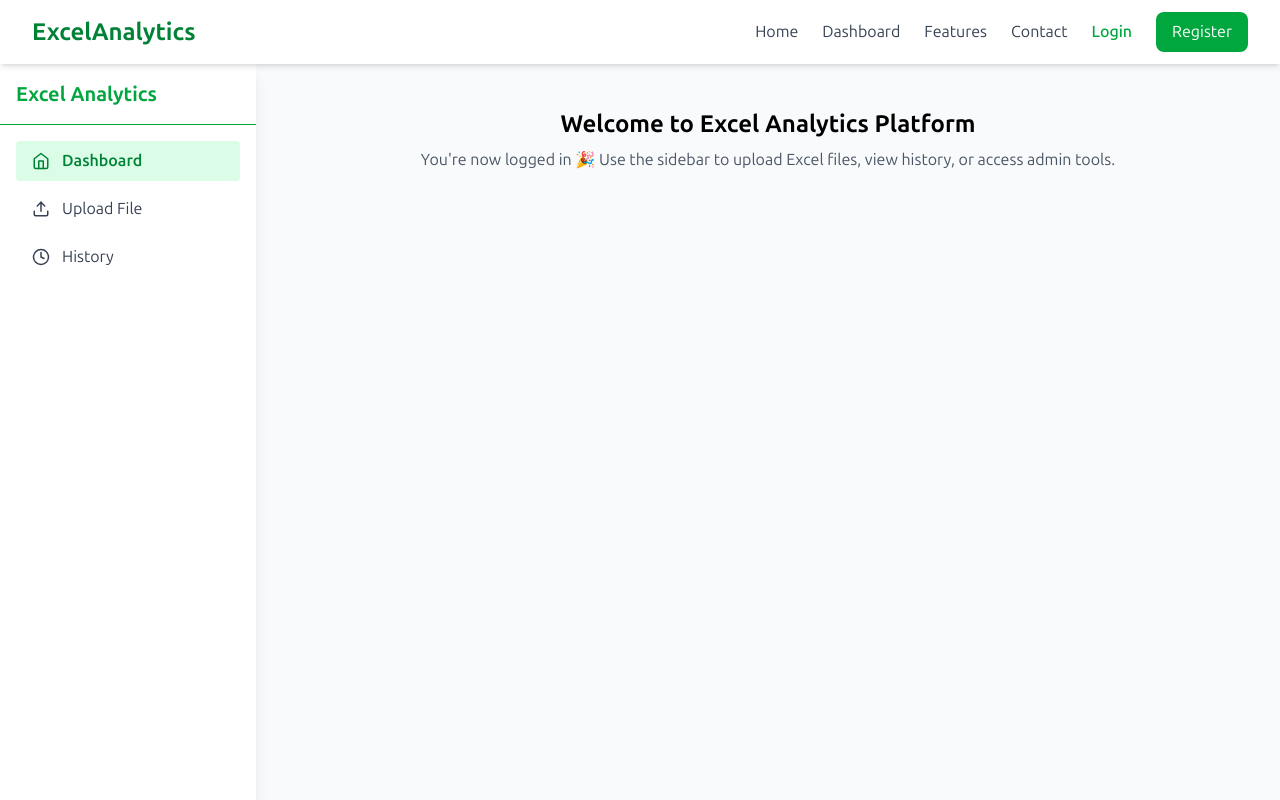
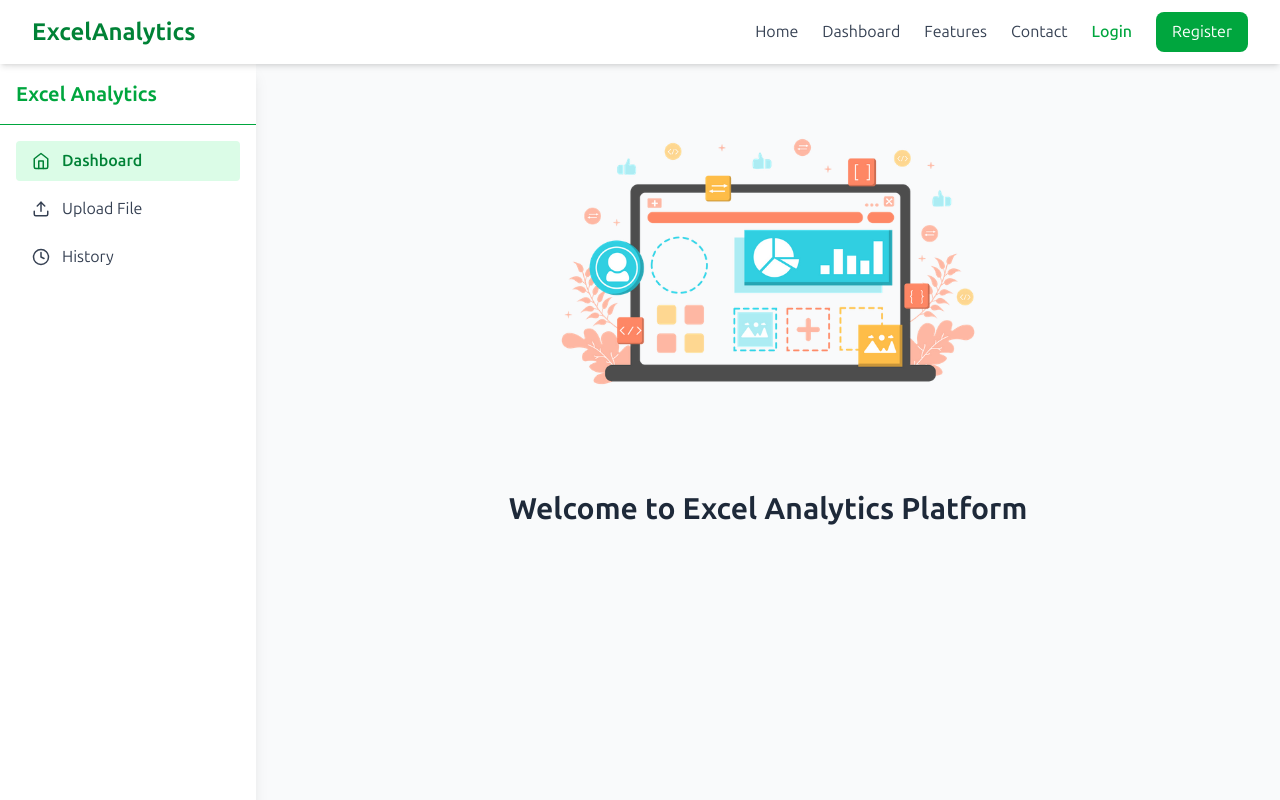
Before and after one commit to Piyushkr001/excel-analytic-platform, a React (Vite) app in the folder frontend/: page /dashboard in a window 1280 px wide. Shown: the top 800 px of the page. Built offline with nearby package versions, Linux system fonts and the light colour scheme.

Commit message:
`Refactor Dashboard page: add image, title, and conditional paragraph based on authentication status`

```diff
--- a/frontend/src/pages/DashBoard.jsx
+++ b/frontend/src/pages/DashBoard.jsx
@@ -1,12 +1,30 @@
 import Layout from '../components/Layout';
 
 export default function Dashboard() {
+  const isAuthenticated = !!localStorage.getItem('token');
+
   return (
     <Layout>
-      <div className='p-5 flex flex-col items-center justify-center'>
-        <h1 className="text-2xl font-bold">Welcome to Excel Analytics Platform</h1>
-        <p className="text-gray-600 mt-2"> You're now logged in 🎉 Use the sidebar to upload Excel files, view history, or access admin tools.
-        </p>
+      <div className="flex flex-col items-center justify-center text-center p-6">
+        {/* Image */}
+        <img
+          src="/src/assets/Images/DashBoard-Illustration.webp"
+          alt="Dashboard illustration"
+          className="w-full max-w-md mb-20"
+        />
+
+        {/* Title */}
+        <h1 className="text-3xl font-bold text-gray-800">
+          Welcome to Excel Analytics Platform
+        </h1>
+
+        {/* Paragraph: only visible if logged in */}
+        {isAuthenticated && (
+          <p className="text-gray-600 mt-4 max-w-xl">
+            You're now logged in 🎉 Use the sidebar to upload Excel files, view analysis
+            history, or access admin tools. Start exploring your data visually!
+          </p>
+        )}
       </div>
     </Layout>
   );
```
Also changed, not shown: frontend/src/assets/Images/DashBoard-Illustration.webp (added).
